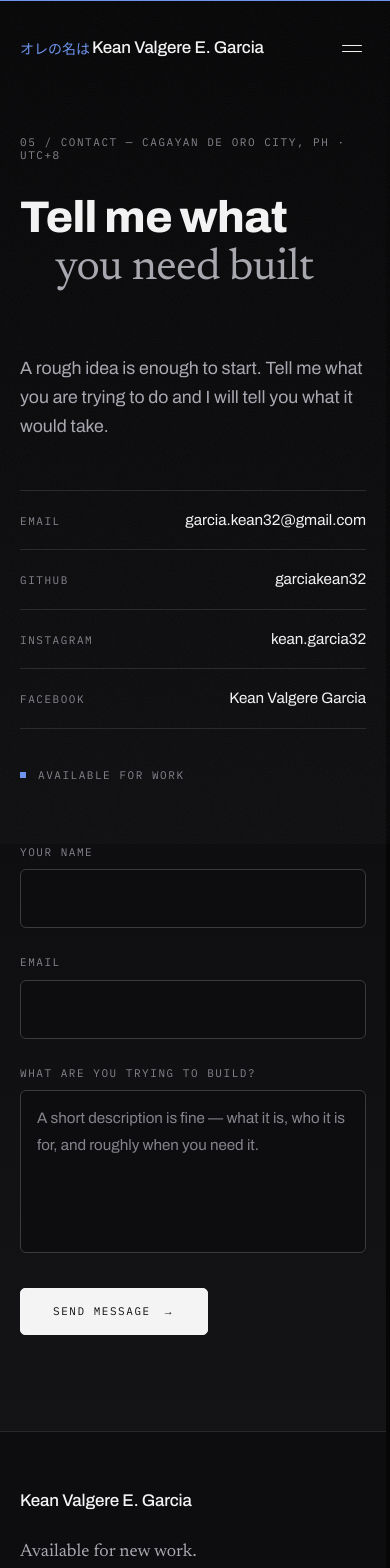
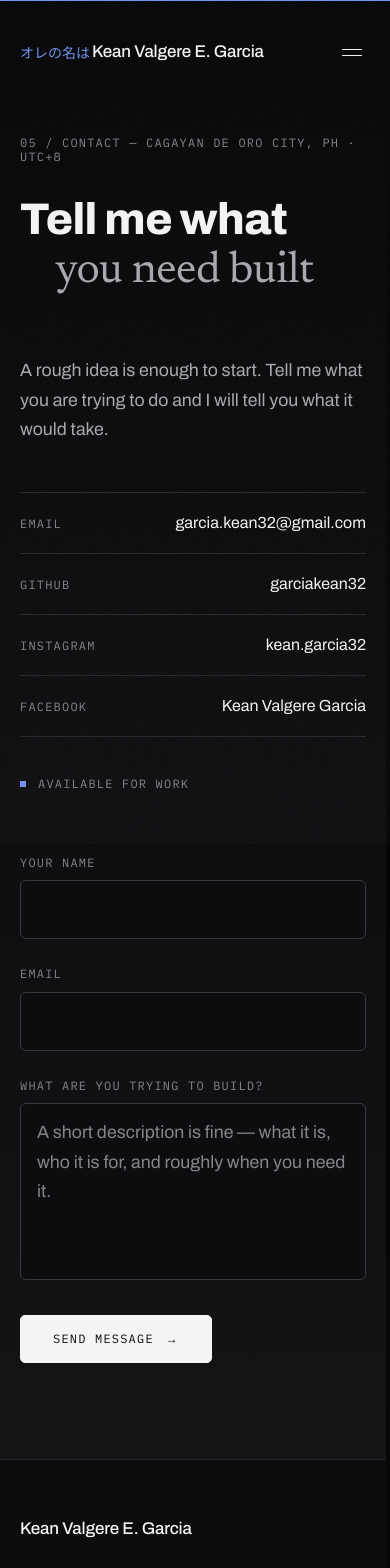
Before and after one commit to garciakean32/Kean-Portfolio, a Next.js app: page /contact in a window 390 px wide. Shown: the top 1568 px of the page. Built offline with nearby package versions, Linux system fonts and the light colour scheme.

Commit message:
fix: raise tap targets and base type sizes for mobile

```diff
--- a/app/globals.css
+++ b/app/globals.css
@@ -365,6 +365,22 @@ html[data-motion="on"][data-intro="running"] [data-chrome] {
     transform-origin: left center;
   }
 
+  /* Comfortable touch target for a link that is set small on purpose.
+     The hit area is a pseudo-element, so it costs nothing in layout and
+     leaves `link-rule`'s own underline (an `::after`) where it was. */
+  .tap {
+    position: relative;
+  }
+  .tap::before {
+    content: "";
+    position: absolute;
+    left: 50%;
+    top: 50%;
+    transform: translate(-50%, -50%);
+    width: max(100%, 44px);
+    height: max(100%, 44px);
+  }
+
   /* Form fields read as fields: a real box, not a hairline */
   .field {
     width: 100%;
--- a/components/contact/ContactPanel.tsx
+++ b/components/contact/ContactPanel.tsx
@@ -146,7 +146,7 @@ export default function ContactPanel() {
                                             href={channel.href}
                                             target={channel.href.startsWith("http") ? "_blank" : undefined}
                                             rel={channel.href.startsWith("http") ? "noopener noreferrer" : undefined}
-                                            className="link-rule block truncate text-body text-ink transition-colors hover:text-accent"
+                                            className="link-rule tap block truncate text-body text-ink transition-colors hover:text-accent"
                                         >
                                             {channel.v}
                                         </a>
@@ -256,7 +256,7 @@ export default function ContactPanel() {
                                             rows={5}
                                             required
                                             placeholder="A short description is fine — what it is, who it is for, and roughly when you need it."
-                                            className="field mt-2.5 resize-none text-body"
+                                            className="field mt-2.5 resize-none text-lead"
                                         />
                                     </div>
 
--- a/components/home/CallToAction.tsx
+++ b/components/home/CallToAction.tsx
@@ -117,7 +117,7 @@ export default function CallToAction() {
                     </Link>
                     <a
                         href={`mailto:${personal.email}`}
-                        className="link-rule font-mono text-meta lowercase text-ink-2"
+                        className="link-rule tap font-mono text-meta lowercase text-ink-2"
                     >
                         {personal.email}
                     </a>
--- a/components/home/Capabilities.tsx
+++ b/components/home/Capabilities.tsx
@@ -23,7 +23,7 @@ const OUTLINE = "font-jp font-medium leading-none text-ink/20";
  * introduces the answer without competing with it.
  */
 const KICKER =
-    "font-mono text-[0.625rem] uppercase tracking-[0.16em] text-ink-3";
+    "font-mono text-meta uppercase tracking-[0.16em] text-ink-3";
 
 /**
  * "What can I do for you?" — a poster, not a list.
@@ -374,7 +374,7 @@ export default function Capabilities() {
                 <div className="js-last-in mt-10">
                     <Link
                         href="/contact"
-                        className="group inline-flex items-center gap-3 font-mono text-label uppercase text-ink"
+                        className="group tap inline-flex items-center gap-3 font-mono text-label uppercase text-ink"
                     >
                         <span className="link-rule">Get in touch</span>
                         <span className="transition-transform duration-500 ease-out group-hover:translate-x-1.5">
--- a/components/home/Hero.tsx
+++ b/components/home/Hero.tsx
@@ -403,7 +403,7 @@ export default function Hero() {
             <div className="shell relative z-20 mx-auto flex w-full max-w-shell items-start justify-center pt-[calc(var(--nav-h)+2rem)] lg:justify-between">
                 <p
                     data-glitch="role"
-                    className="js-role text-center font-mono uppercase tracking-[0.14em] text-[0.5625rem] text-ink-2 sm:text-label"
+                    className="js-role text-center font-mono text-label uppercase text-ink-2"
                 >
                     Web Developer
                     <span className="mx-2 text-ink-3">/</span>
@@ -531,7 +531,7 @@ export default function Hero() {
                     >
                         <Link
                             href="/projects"
-                            className="group inline-flex w-full items-center justify-center gap-2.5 rounded border border-accent bg-accent px-4 py-2.5 font-mono text-label uppercase text-on-ink transition-colors duration-300 hover:bg-transparent hover:text-accent md:w-auto md:justify-start"
+                            className="group inline-flex min-h-11 w-full items-center justify-center gap-2.5 rounded border border-accent bg-accent px-4 py-3 font-mono text-label uppercase text-on-ink transition-colors duration-300 hover:bg-transparent hover:text-accent md:w-auto md:justify-start"
                         >
                             See the work
                             <span className="transition-transform duration-300 group-hover:translate-x-1">
@@ -540,7 +540,7 @@ export default function Hero() {
                         </Link>
                         <Link
                             href="/contact"
-                            className="link-rule w-full px-4 py-2.5 text-center font-mono text-label uppercase text-ink md:w-auto"
+                            className="link-rule inline-flex min-h-11 w-full items-center justify-center px-4 py-3 text-center font-mono text-label uppercase text-ink md:w-auto"
                         >
                             Start a project
                         </Link>
--- a/components/home/SelectedWork.tsx
+++ b/components/home/SelectedWork.tsx
@@ -213,7 +213,7 @@ export default function SelectedWork() {
                                         href={project.liveUrl}
                                         target="_blank"
                                         rel="noopener noreferrer"
-                                        className="js-panel-in group mt-10 inline-flex items-center gap-3 font-mono text-label uppercase text-ink-3 transition-colors hover:text-ink"
+                                        className="js-panel-in group tap mt-10 inline-flex items-center gap-3 font-mono text-label uppercase text-ink-3 transition-colors hover:text-ink"
                                     >
                                         Visit live site
                                         <span
--- a/components/projects/ProjectsClose.tsx
+++ b/components/projects/ProjectsClose.tsx
@@ -109,7 +109,7 @@ export default function ProjectsClose() {
                     </Link>
                     <a
                         href={`mailto:${personal.email}`}
-                        className="link-rule font-mono text-meta lowercase text-ink-2"
+                        className="link-rule tap font-mono text-meta lowercase text-ink-2"
                     >
                         {personal.email}
                     </a>
--- a/components/shared/Navbar.tsx
+++ b/components/shared/Navbar.tsx
@@ -90,7 +90,11 @@ export default function Navbar() {
                     animate={{ paddingTop: condensed ? 14 : 30, paddingBottom: condensed ? 14 : 30 }}
                     transition={t}
                 >
-                    <Link href="/" aria-label={`${personal.name} — home`}>
+                    <Link
+                        href="/"
+                        aria-label={`${personal.name} — home`}
+                        className="tap inline-flex items-center"
+                    >
                         <Logo condensed={condensed} reduce={!!reduce} />
                     </Link>
 
@@ -135,7 +139,7 @@ export default function Navbar() {
                             aria-label="Open menu"
                             aria-expanded={open}
                             aria-controls="mobile-menu"
-                            className="flex h-9 w-9 flex-col items-center justify-center gap-[5px] lg:hidden"
+                            className="-mr-1 flex h-11 w-11 flex-col items-center justify-center gap-[5px] lg:hidden"
                         >
                             <span className="h-px w-5 rounded-full bg-ink" />
                             <span className="h-px w-5 rounded-full bg-ink" />
@@ -181,7 +185,7 @@ function MobileMenu({
                             onClick={onClose}
                             aria-label="Close menu"
                             autoFocus
-                            className="relative h-9 w-9"
+                            className="relative -mr-1 h-11 w-11"
                         >
                             <span className="absolute left-1/2 top-1/2 h-px w-5 -translate-x-1/2 -translate-y-1/2 rotate-45 rounded-full bg-ink" />
                             <span className="absolute left-1/2 top-1/2 h-px w-5 -translate-x-1/2 -translate-y-1/2 -rotate-45 rounded-full bg-ink" />
@@ -231,7 +235,7 @@ function MobileMenu({
                     <div className="flex items-center justify-between gap-4 px-[var(--gutter)] pb-10 pt-6">
                         <a
                             href={`mailto:${personal.email}`}
-                            className="font-mono text-meta lowercase text-ink-2"
+                            className="tap font-mono text-meta lowercase text-ink-2"
                         >
                             {personal.email}
                         </a>
--- a/components/shared/ProjectStatus.tsx
+++ b/components/shared/ProjectStatus.tsx
@@ -168,7 +168,7 @@ export default function ProjectStatus({
                     onPointerLeave={() => canHover && setOpen(false)}
                     onFocus={() => canHover && setOpen(true)}
                     onBlur={() => canHover && setOpen(false)}
-                    className="grid size-5 shrink-0 place-items-center rounded-full text-warn/80 transition-colors duration-200 hover:bg-warn/15 hover:text-warn"
+                    className="tap grid size-5 shrink-0 place-items-center rounded-full text-warn/80 transition-colors duration-200 hover:bg-warn/15 hover:text-warn"
                 >
                     <Info aria-hidden="true" className="size-3.5" strokeWidth={2} />
                 </button>
--- a/components/shared/ResumeButton.tsx
+++ b/components/shared/ResumeButton.tsx
@@ -68,7 +68,7 @@ export default function ResumeButton({
                 onClick={() => setOpen(true)}
                 aria-haspopup="dialog"
                 className={cn(
-                    "inline-flex shrink-0 items-center gap-2 whitespace-nowrap rounded border border-ink px-4 py-2 font-mono text-label uppercase text-ink transition-colors duration-300 hover:bg-ink hover:text-on-ink",
+                    "inline-flex min-h-11 shrink-0 items-center gap-2 whitespace-nowrap rounded border border-ink px-4 py-2 font-mono text-label uppercase text-ink transition-colors duration-300 hover:bg-ink hover:text-on-ink",
                     className
                 )}
             >
--- a/tailwind.config.ts
+++ b/tailwind.config.ts
@@ -36,10 +36,10 @@ const config: Config = {
             },
             fontSize: {
                 // Utility / metadata
-                label: ['0.6875rem', { lineHeight: '1.2', letterSpacing: '0.14em' }],
+                label: ['0.75rem', { lineHeight: '1.2', letterSpacing: '0.1em' }],
                 meta: ['0.75rem', { lineHeight: '1.5', letterSpacing: '0.08em' }],
                 // Body
-                body: ['clamp(0.9375rem, 0.9rem + 0.2vw, 1.0625rem)', { lineHeight: '1.75' }],
+                body: ['clamp(1rem, 0.95rem + 0.2vw, 1.0625rem)', { lineHeight: '1.75' }],
                 lead: ['clamp(1.0625rem, 1rem + 0.45vw, 1.375rem)', { lineHeight: '1.65' }],
                 // Display
                 d1: ['clamp(1.5rem, 1.25rem + 1.1vw, 2.25rem)', { lineHeight: '1.25' }],
```
Also changed, not shown: components/shared/Footer.tsx (+6 -6 lines).
